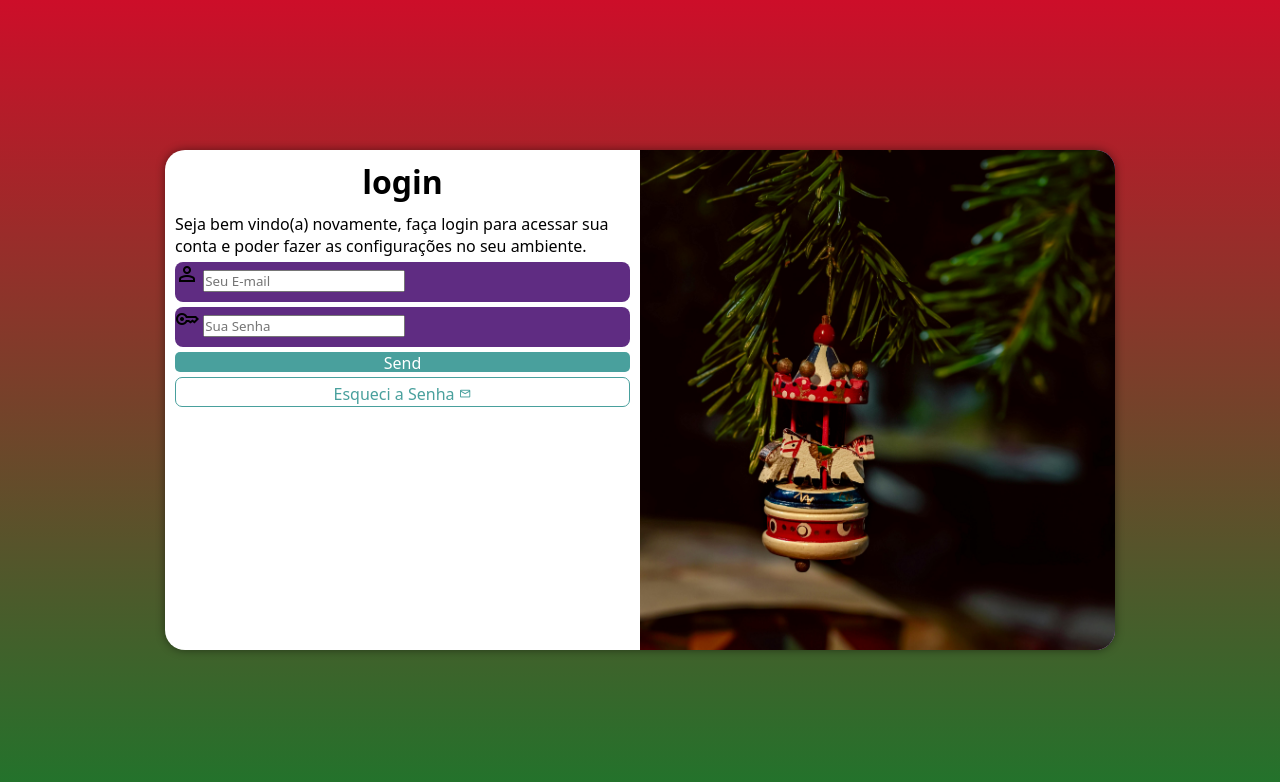
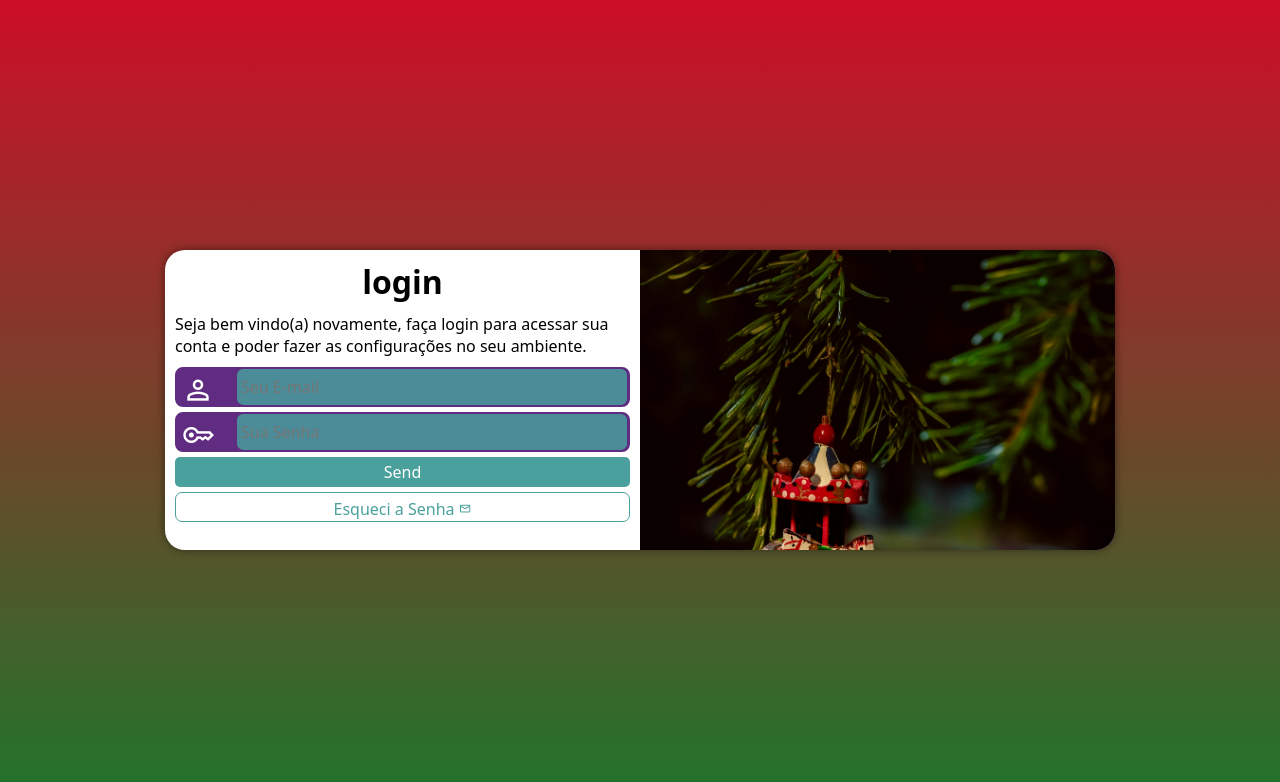
Before and after one commit to RecildoJr/projecto-login, a plain HTML site: page index.html in a window 1280 px wide. Drawn offline with nearby package versions, Linux system fonts and the light colour scheme.

Commit message:
projecto atualizado, formulario com css

```diff
--- a/estilos/medias-queries.css
+++ b/estilos/medias-queries.css
@@ -1,11 +1,12 @@
 @charset "UTF-8";
 
-@media screen and (min-width:768px) and (max-width:992px){
+@media screen and (min-width: 768px) and (max-width: 992px){
     body {
         background-image: linear-gradient(to top, rgba(0, 153, 0, 0.666), rgba(255, 0, 0, 0.686));
     }
     section#login {
         width: 80vw;
+        height: 270px;
     }
 
     section#login > div#img {
@@ -19,6 +20,10 @@
         width: 70%;
     }
 
+    div.campo > input {
+        margin-left: 57px;
+    }
+
 }
 
 @media screen and (min-width:992px) {
@@ -27,6 +32,7 @@
     }
     section#login {
         width: 950px;
+        height: 300px;
     }
 
     section#login > div#img {
@@ -46,7 +52,12 @@
 
 
     div#formulario > p {
-    font-family: 1.2em;
+    font-family: 1em;
+    margin: 10px 0px;
+    }
+
+    div.campo > input {
+        margin-left: 60px;
     }
 
 
--- a/estilos/style.css
+++ b/estilos/style.css
@@ -29,45 +29,48 @@ section#login {
     position: absolute;
     top: 50%;
     left: 50%;
-    transform: translate(-50%, -50%);
-    overflow: hidden;
+    overflow: hidden; /*TUDO QUE ESTIVER FORA DA BORDA SERA ESCONDIDO*/
 
 
     background-color: white;
     width: 250px;
-    height: 500px;
+    height: 510px;
     border-radius: 20px;
     box-shadow: 0px 0px 10px rgba(0, 0, 0, 0.450);
     display: block;
 
+    transform: translate(-50%, -50%); /*PARA CENTRALIZAR*/
     transition: width 0.3s, height .3s;
     transition-timing-function: ease;
 }
 
-#img {
+section#login > div#img {
     background: #5f2c82 url(../imagens/pexels-mammiya-29879483.jpg) no-repeat;
-    background-size: cover;
+    background-size: cover; /*PARA A IMAGEM FICAR ENCAIXADA*/
+   /* background-position: left bottom;*/
     height: 200px;
     display: block;
 
 }
 
-#formulario {
+section#login > div#formulario {
     padding: 10px;
     display: block;
 }
 
-#formulario > h1 {
+div#formulario > h1 {
     text-align: center;
     margin-bottom: 10px;
+
 }
 
-#formulario > p {
+div#formulario > p {
     font-family: 0.8em;
 }
 
 form > div.campo {
     background-color: #5f2c82;
+    border: 2px solid  #5f2c82;
     width: 100%;
     height: 40px;
     display: block;
@@ -75,23 +78,29 @@ form > div.campo {
     margin: 5px 0px;
 }
 
-/*div.campo > span {
+div.campo > span {
     color: white;
-    background-color: black;
     font-size: 2em;
     width: 40px;
     padding: 5px;
-} */
+}
 
-/*div.campo > input {
+div.campo > input {
     background-color: #49a09dd4;
-    width:90%;
-    transform: translate(-10px);
+    font-size: 1em;
+    width: calc(91% - 20px);
+    margin-left: 40.5px;
+
     height: 100%;
     border: 0px;
-    border-radius: 8px;
+    border-radius: 6px;
     padding: 4px;
-} */
+    transform: translateY(-42.12px); /*TRANSFORM DEVEM SEMPRE ESTAR EM BAIXO*/
+}
+
+div.campo >input:focus-within {
+    background-color: white;
+}
 
 form label {
     display: none;
@@ -101,7 +110,7 @@ form > input[type=submit] {
     display: block;
     font-size: 1em;
     width: 100%;
-    height: 20px;
+    height: 30px;
     background-color: #49a09d;
     color: white;
     border: none;
--- a/index.html
+++ b/index.html
@@ -23,7 +23,7 @@
                    <div class="campo">
                     <span class="material-symbols-outlined">person</span>
                         <input type="email" name="login" id="ilogin" placeholder="Seu E-mail" autocomplete="email" required maxlength="40">
-                        <label for="ilogi">login</label>
+                        <label for="ilogin">login</label>
                    </div>
 
                    <div class="campo">
```
